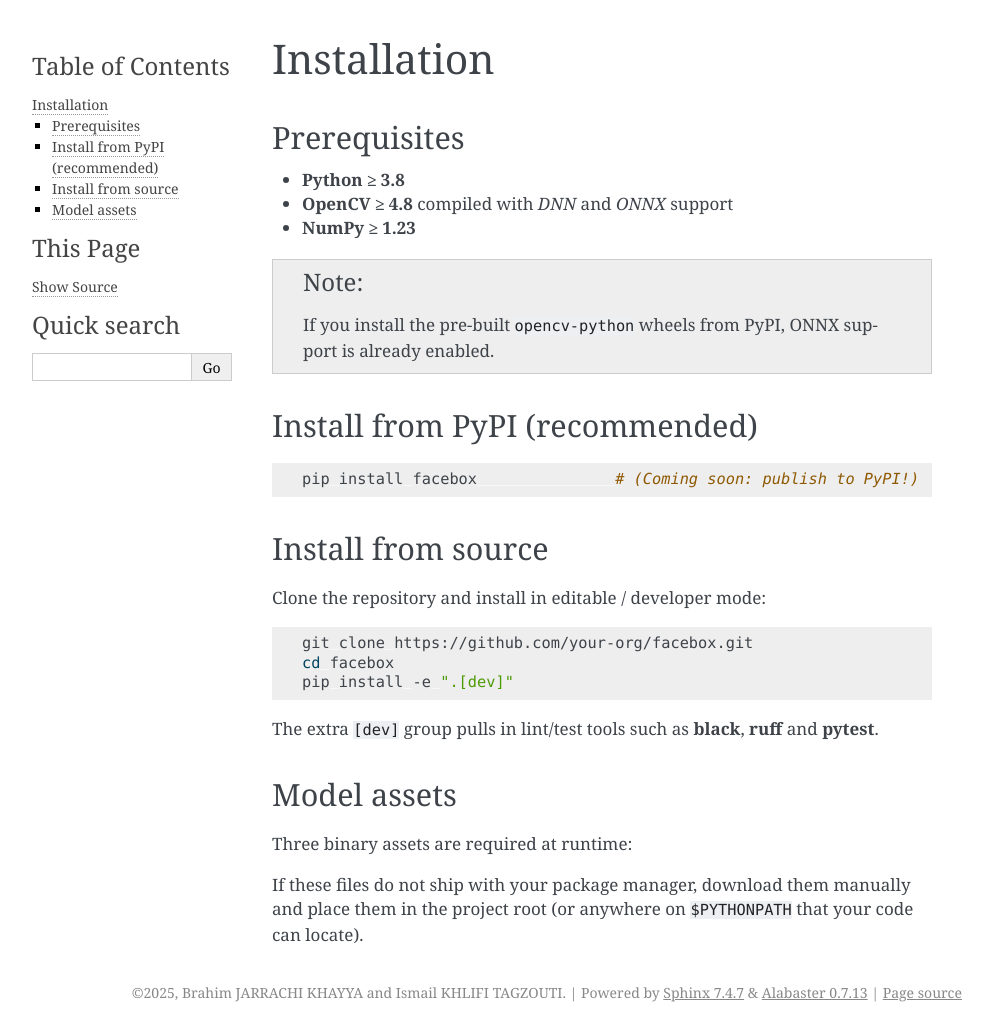
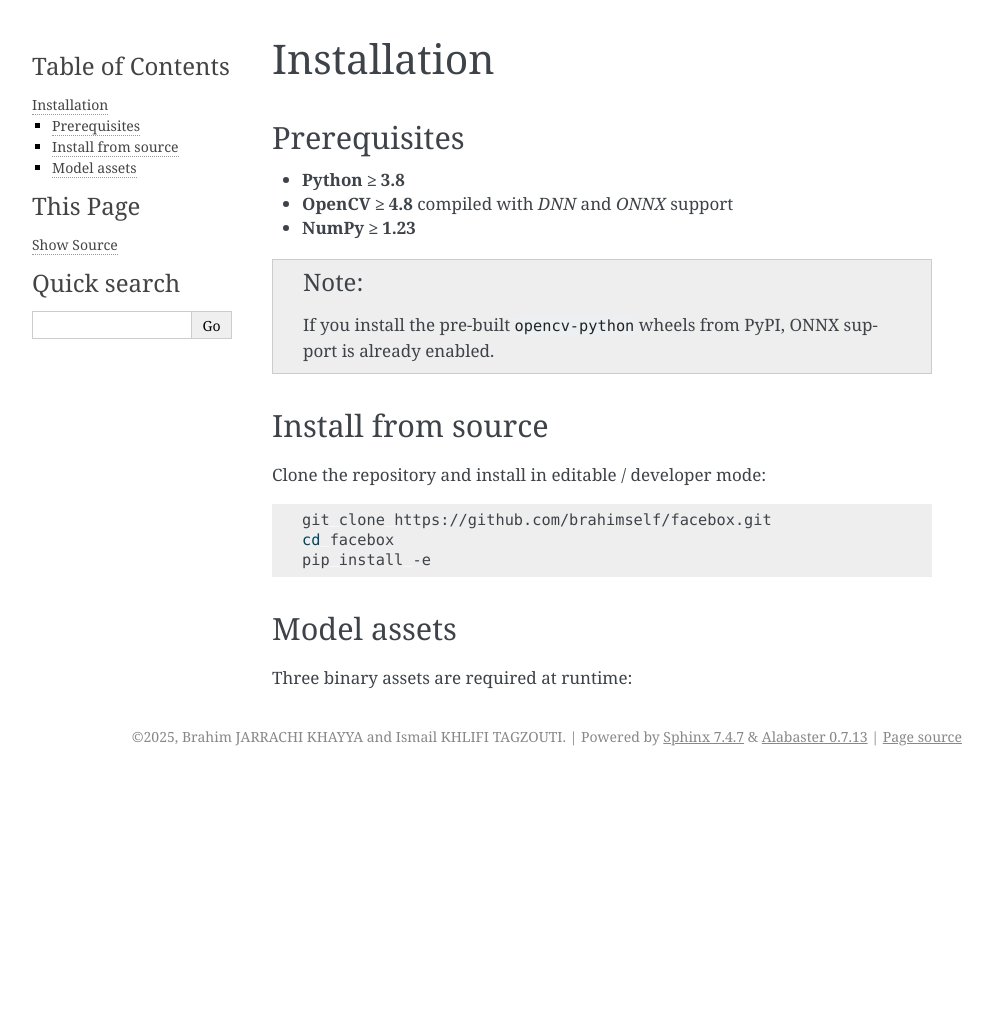
Before and after one commit to brahimself/facebox, a Sphinx documentation site: the page built from docs/installation.rst, in a window 1280 px wide. Shown: the whole page, without its empty margins (148-1141 px from the left). Built offline with Sphinx 7.4.7, drawn with Linux system fonts in a browser that asks for light colours; after the commit the page ends 900 px from its top, so only the background shows below that.

Commit message:
minor changes in docs

```diff
--- a/docs/index.rst
+++ b/docs/index.rst
@@ -14,5 +14,3 @@ to deep dives into the internals of the library.
    usage
    api
    developer_guide
-   contributing
-   changelog
--- a/docs/installation.rst
+++ b/docs/installation.rst
@@ -12,12 +12,6 @@ Prerequisites
 
    If you install the pre‑built ``opencv‑python`` wheels from PyPI, ONNX support is already enabled.
 
-Install from PyPI (recommended)
--------------------------------
-
-.. code-block:: bash
-
-   pip install facebox               # (Coming soon: publish to PyPI!)
 
 Install from source
 -------------------
@@ -26,11 +20,10 @@ Clone the repository and install in editable / developer mode:
 
 .. code-block:: bash
 
-   git clone https://github.com/your‑org/facebox.git
+   git clone https://github.com/brahimself/facebox.git
    cd facebox
-   pip install -e ".[dev]"
+   pip install -e
 
-The extra ``[dev]`` group pulls in lint/test tools such as **black**, **ruff** and **pytest**.
 
 Model assets
 ------------
@@ -44,6 +37,3 @@ Filename                             Purpose
 ``openface.nn4.small2.v1.t7``             Face‑embedding network (128‑D)
 ``emotion-ferplus-8.onnx``                Emotion classification network (FER+)
 ==================================  ==========================================================
-
-If these files do not ship with your package manager, download them manually and place them in the project root
-(or anywhere on ``$PYTHONPATH`` that your code can locate).
```
Also changed, not shown: docs/changelog.rst (deleted, +0 -8 lines), docs/contributing.rst (deleted, +0 -12 lines), docs/developer_guide.rst (+1 -18 lines), docs/introduction.rst (+3 -5 lines).
